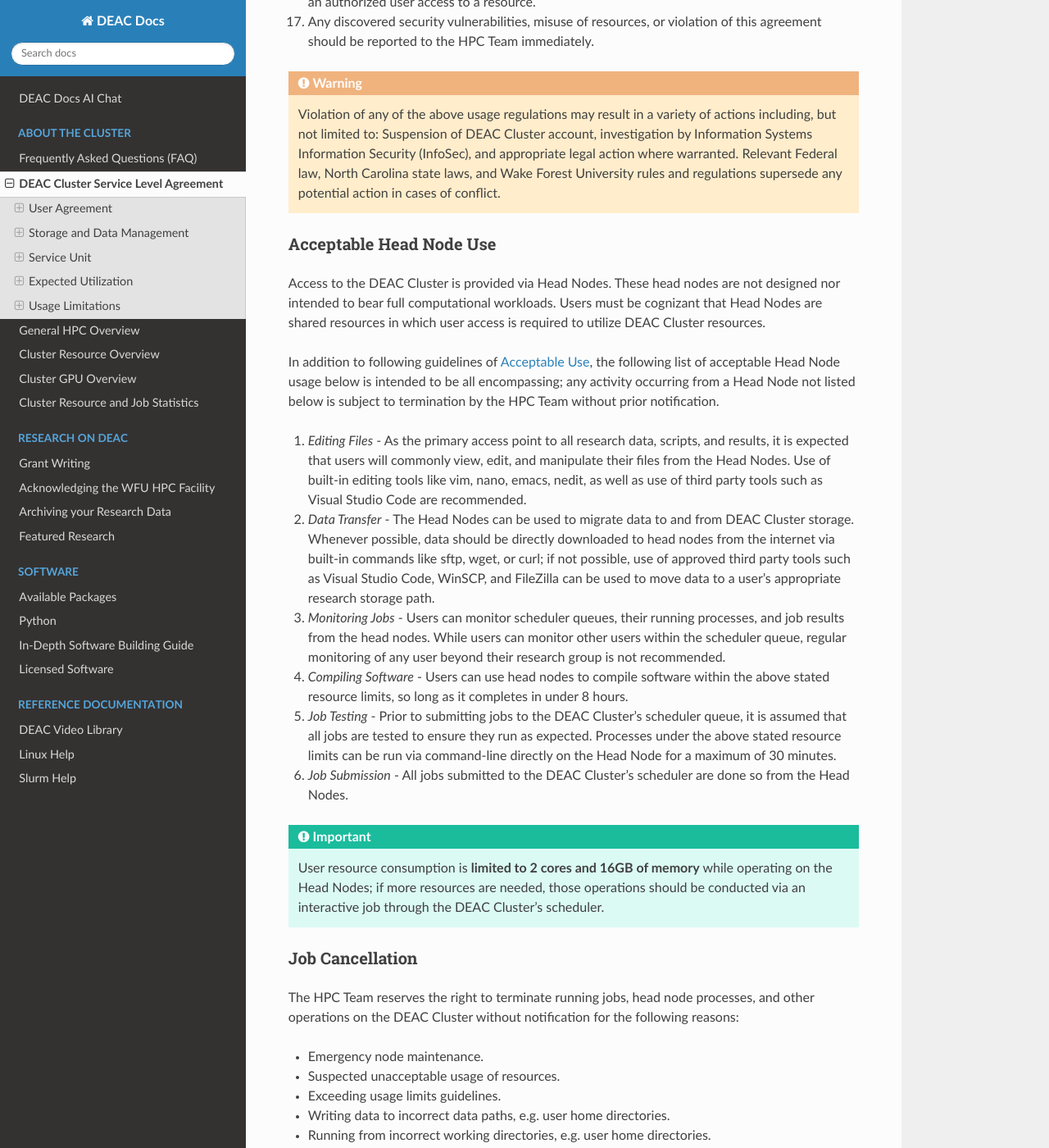
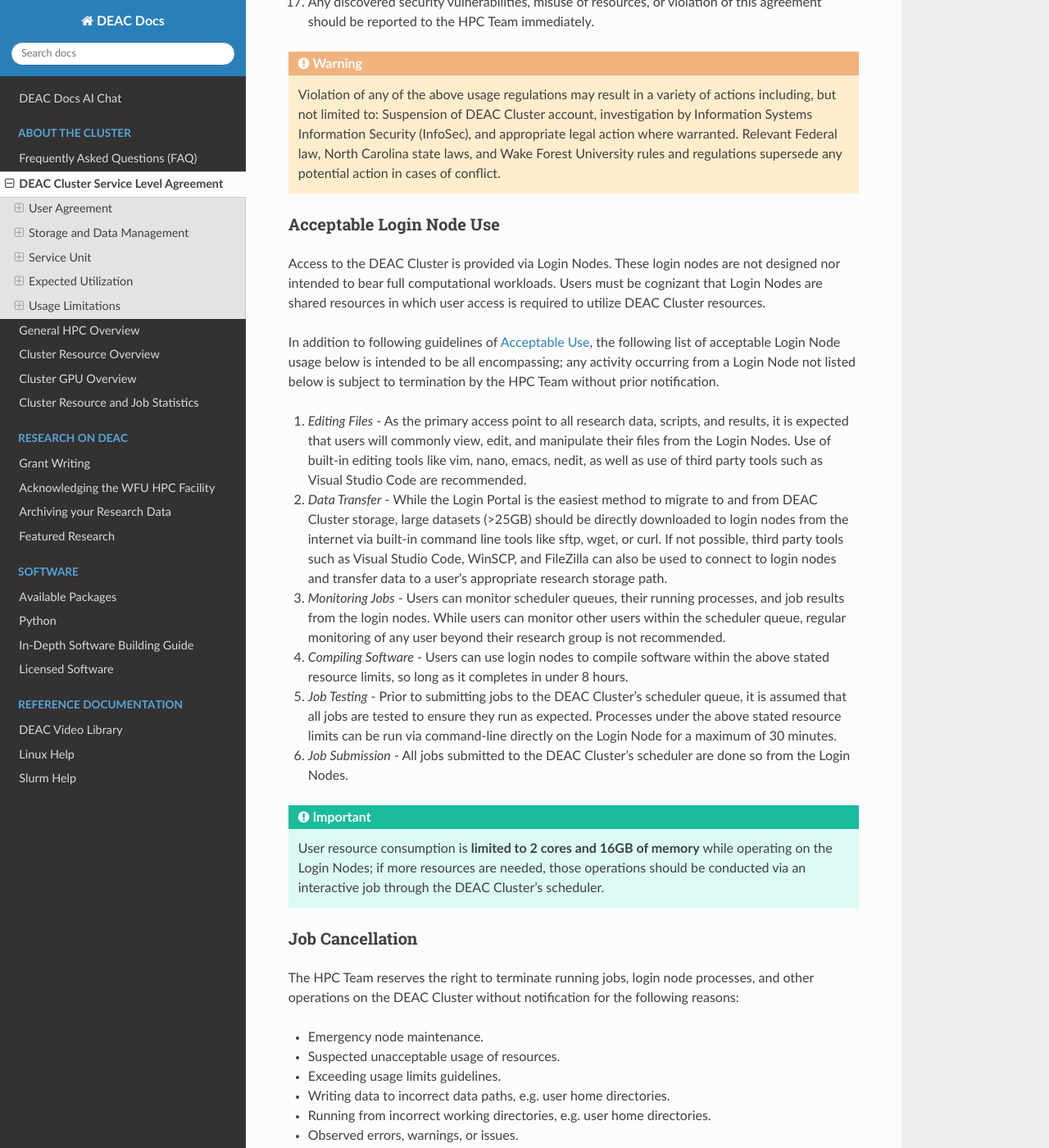
Before and after one commit to WFU-HPC/deac-docs, a Sphinx documentation site: the page built from source/cluster-sla.rst, in a window 1280 px wide and 1400 px high, scrolled down 3078 px. Shown: the whole window at 82% size. Built offline with Sphinx 7.4.7 and the Read the Docs theme 3.1.0, drawn with Linux system fonts in a browser that asks for light colours; some of the changed text lies outside the part shown.

Commit message:
Updating wiki with Vast info

```diff
--- a/source/cluster-faq.rst
+++ b/source/cluster-faq.rst
@@ -79,7 +79,7 @@
 
 * How much data storage do users have?
 
-	* Research groups are provided a 2TB "baseline" quota, at no additional cost, only to be used for research conducted on the DEAC Cluster.
+	* Active research groups are allowed up to a 10TB "baseline" quota, at no additional cost, only to be used for research conducted on the DEAC Cluster.
 	* More detailed information can be found under the :ref:`Storage Quotas<sec.sla.sdm.storage_quotas>` section of our Service Level Agreement.
 
 
@@ -105,8 +105,7 @@
 
 * What if you need more than "baseline" storage?
 
-	* Research storage amounts may be increased up to 10TB per research group, provided the research group's department total footprint is less than 20TB.
-	* If either of those limits are exceeded, additional storage may be allocated via :ref:`Contribution<sec.sla.su.contributions>`, for up to Five-year terms.
+	* Additional storage may be allocated via :ref:`Contribution<sec.sla.su.contributions>`, for up to Five-year terms.
 	* More detailed information can be found under the :ref:`Storage Quotas<sec.sla.sdm.storage_quotas>` section of our Service Level Agreement.
 
 * Should I allocate grant or start-up funds to the DEAC Cluster?
--- a/source/cluster-general_overview.rst
+++ b/source/cluster-general_overview.rst
@@ -86,7 +86,7 @@
 DEAC Persistent Storage
 -----------------------
 
-The DEAC Cluster uses high-speed, enterprise-level, network attached storage to store all active research data. All DEAC Cluster nodes are connected to this shared storage via 10Gb network connection with the NFS protocol. All users are provided with a /home directory and a research path. A user's /home directory is intended only for configuration type files; all relevant research data, output, and scripts should be stored in your research path.
+The DEAC Cluster uses high-speed, enterprise-level, network attached storage to store all active research data. All DEAC Cluster nodes are connected to this shared storage via 100Gb network connection with the NFS protocol. All users are provided with a /home directory and a research path. A user's /home directory is intended only for configuration type files; all relevant research data, output, and scripts should be stored in your research path.
 
 For more information, look at the :ref:`Persistent Storage<sec.hardware.physical.storage>` page, or read about how to use storage on our :ref:`Storage and Data Management<sec.sla.sdm>` section of our Service Level Agreement.
 
--- a/source/cluster-sla.rst
+++ b/source/cluster-sla.rst
@@ -6,10 +6,10 @@
 
 .. admonition:: Recent Updates:
 
+  * 04/23/2026: Updated :ref:`Storage and Data Management Section<sec.sla.sdm>` to reflect new VAST array.
   * 08/27/2025: Updated Internal and External Rates for all :ref:`sec.sla.su.ssu_types` as part of 2025 biannual review.
   * 10/09/2024: Added :ref:`sec.sla.util.assigned_fairshare_value.calculation` section to clearly show how priority is calculated.
   * 08/01/2024: Added updated baseline totals.
-  * 01/09/2024: Updated Internal and External Rates for all :ref:`sec.sla.su.ssu_types` as part of 2024 biannual review.
 
 The Wake Forest University (WFU) Distributed Environment for Academic Computing (DEAC) Cluster is a continually evolving resource, undergoing constant changes and including hardware and software upgrades annually. To help keep pace with that evolution, the HPC Team has written several guidelines that will help users stay informed of operational standards while utilizing the DEAC Cluster. These guidelines will be updated as needed, and form the "DEAC Cluster Service Level Agreement (SLA);" which supersedes any legacy rules and/or guidelines concerning the DEAC Cluster that may have been previously published and are not contained within. DEAC Cluster Users will be notified via email of significant updates after they have been made.
 
@@ -76,25 +76,25 @@
   Violation of any of the above usage regulations may result in a variety of actions including, but not limited to: Suspension of DEAC Cluster account, investigation by Information Systems Information Security (InfoSec), and appropriate legal action where warranted. Relevant Federal law, North Carolina state laws, and Wake Forest University rules and regulations supersede any potential action in cases of conflict.
 
 
-.. _sec.sla.ua.acceptable_head_node_use:
+.. _sec.sla.ua.acceptable_login_node_use:
 
-Acceptable Head Node Use
-========================
+Acceptable Login Node Use
+=========================
 
-Access to the DEAC Cluster is provided via Head Nodes. These head nodes are not designed nor intended to bear full computational workloads. Users must be cognizant that Head Nodes are shared resources in which user access is required to utilize DEAC Cluster resources.
+Access to the DEAC Cluster is provided via Login Nodes. These login nodes are not designed nor intended to bear full computational workloads. Users must be cognizant that Login Nodes are shared resources in which user access is required to utilize DEAC Cluster resources.
 
-In addition to following guidelines of :ref:`Acceptable Use<sec.sla.ua.acceptable_use>`, the following list of acceptable Head Node usage below is intended to be all encompassing; any activity occurring from a Head Node not listed below is subject to termination by the HPC Team without prior notification.
+In addition to following guidelines of :ref:`Acceptable Use<sec.sla.ua.acceptable_use>`, the following list of acceptable Login Node usage below is intended to be all encompassing; any activity occurring from a Login Node not listed below is subject to termination by the HPC Team without prior notification.
 
-#. *Editing Files* - As the primary access point to all research data, scripts, and results, it is expected that users will commonly view, edit, and manipulate their files from the Head Nodes. Use of built-in editing tools like vim, nano, emacs, nedit, as well as use of third party tools such as Visual Studio Code are recommended.
-#. *Data Transfer* - The Head Nodes can be used to migrate data to and from DEAC Cluster storage. Whenever possible, data should be directly downloaded to head nodes from the internet via built-in commands like sftp, wget, or curl; if not possible, use of approved third party tools such as Visual Studio Code, WinSCP, and FileZilla can be used to move data to a user’s appropriate research storage path.
-#. *Monitoring Jobs* - Users can monitor scheduler queues, their running processes, and job results from the head nodes. While users can monitor other users within the scheduler queue, regular monitoring of any user beyond their research group is not recommended.
-#. *Compiling Software* - Users can use head nodes to compile software within the above stated resource limits, so long as it completes in under 8 hours.
-#. *Job Testing* - Prior to submitting jobs to the DEAC Cluster’s scheduler queue, it is assumed that all jobs are tested to ensure they run as expected. Processes under the above stated resource limits can be run via command-line directly on the Head Node for a maximum of 30 minutes.
-#. *Job Submission* - All jobs submitted to the DEAC Cluster’s scheduler are done so from the Head Nodes.
+#. *Editing Files* - As the primary access point to all research data, scripts, and results, it is expected that users will commonly view, edit, and manipulate their files from the Login Nodes. Use of built-in editing tools like vim, nano, emacs, nedit, as well as use of third party tools such as Visual Studio Code are recommended.
+#. *Data Transfer* - While the Login Portal is the easiest method to migrate to and from DEAC Cluster storage, large datasets (>25GB) should be directly downloaded to login nodes from the internet via built-in command line tools like sftp, wget, or curl. If not possible, third party tools such as Visual Studio Code, WinSCP, and FileZilla can also be used to connect to login nodes and transfer data to a user’s appropriate research storage path.
+#. *Monitoring Jobs* - Users can monitor scheduler queues, their running processes, and job results from the login nodes. While users can monitor other users within the scheduler queue, regular monitoring of any user beyond their research group is not recommended.
+#. *Compiling Software* - Users can use login nodes to compile software within the above stated resource limits, so long as it completes in under 8 hours.
+#. *Job Testing* - Prior to submitting jobs to the DEAC Cluster’s scheduler queue, it is assumed that all jobs are tested to ensure they run as expected. Processes under the above stated resource limits can be run via command-line directly on the Login Node for a maximum of 30 minutes.
+#. *Job Submission* - All jobs submitted to the DEAC Cluster’s scheduler are done so from the Login Nodes.
 
 .. important::
 
-  User resource consumption is **limited to 2 cores and 16GB of memory** while operating on the Head Nodes; if more resources are needed, those operations should be conducted via an interactive job through the DEAC Cluster’s scheduler.
+  User resource consumption is **limited to 2 cores and 16GB of memory** while operating on the Login Nodes; if more resources are needed, those operations should be conducted via an interactive job through the DEAC Cluster’s scheduler.
 
 
 .. _sec.sla.ua.job_cancellation:
@@ -102,7 +102,7 @@
 Job Cancellation
 ================
 
-The HPC Team reserves the right to terminate running jobs, head node processes, and other operations on the DEAC Cluster without notification for the following reasons:
+The HPC Team reserves the right to terminate running jobs, login node processes, and other operations on the DEAC Cluster without notification for the following reasons:
 
 * Emergency node maintenance.
 * Suspected unacceptable usage of resources.
@@ -147,14 +147,13 @@
 
 Storage quotas are utilized on DEAC Cluster research storage paths to prevent unexpected and accidental growth of filesystems. The following quotas are defined, configured, and implemented by the HPC Team:
 
-* Reynolda Campus researchers and departments are provided quotas for research paths starting at 1TB.
+* Reynolda Campus researchers and departments are provided quotas for research paths starting at 10TB per active research group.
 
-    * These quotas can be increased after an explicit request for additional space is made, and the need identified by the HPC Team.
+	* These quotas can be increased only with a departmental agreement to share active research group storage internally, or with a research group contribution for additional storage.
 
-* Expansion of data quotas are allowed at no cost up to the following limits:
-    * 2TB per researcher. Any individual in a department conducting research independently, or a relatively small research groups where the vast majority of all research data is associated with one individual.
-    * 10TB per research groups. A group of three or more researchers conducting research under an individual research advisor.
-    * 20TB per department; All individual researchers and research groups who fall under the same department.
+* Storage quotas are allowed at no cost up to the following limits:
+	* 10TB per active research group.
+	* All active research groups within the same department can choose to share their respective quotas for a singular large quote (example: 7 active groups equals 70TB department quota).
 
 .. Important::
 
@@ -173,6 +172,8 @@
 * If a research group advisor leaves WFU and data ownership/lifecycle is not pre-determined during the exit process, the responsibility will be deferred solely to the HPC Team who will work with departments and/or collaborators to determine data retention.
 
 As researchers leave the University, it does NOT trigger automatic archival of research data. Data is left in place for new data owners and research groups to continue using unless direction otherwise is explicitly provided during the exit process.
+
+Inactive data that has not been accessed in over 2 years, may be required to be archive depending on storage availability.
 
 .. _sec.sla.sdm.permitted_data:
 
@@ -347,7 +348,7 @@
 
 * A non-standard, hardware-specific contribution can be made to purchase a Research-Node.
 
-    * A Research-Node is essentially a dedicated Head Node to be used only by the purchasing research group.
+    * A Research-Node is essentially a dedicated Compute Node to be used only by the purchasing research group via dedicated partition or through the Login Portal.
     * This hardware-based contribution method is *only offered as a last resort*, limited only to those groups who cannot conduct their work on current DEAC resources and/or setup.
 
 .. _sec.sla.su.chargebacks:
```
Also changed, not shown: source/cluster-hardware.rst (+14 -11 lines).
